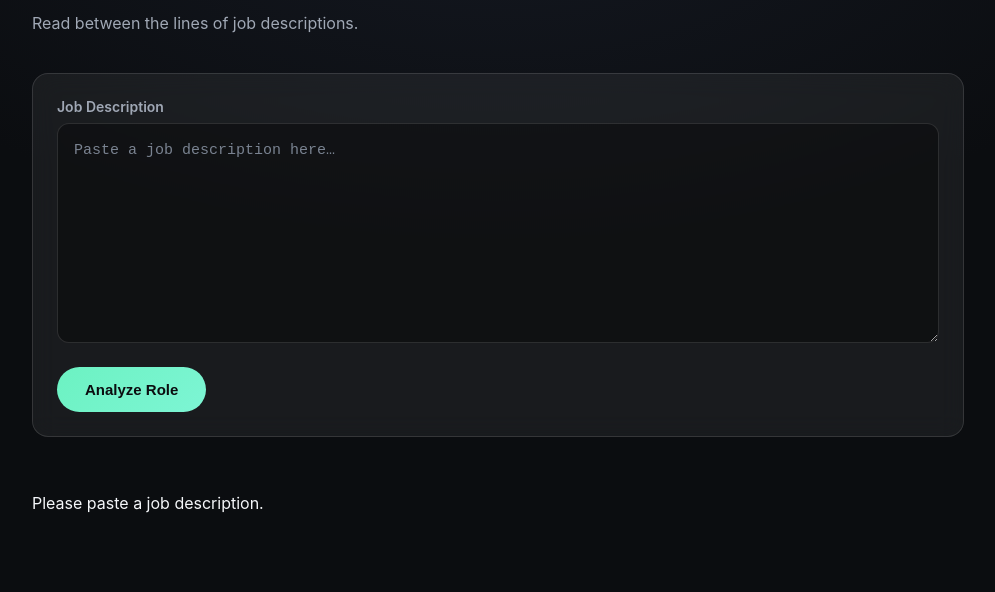
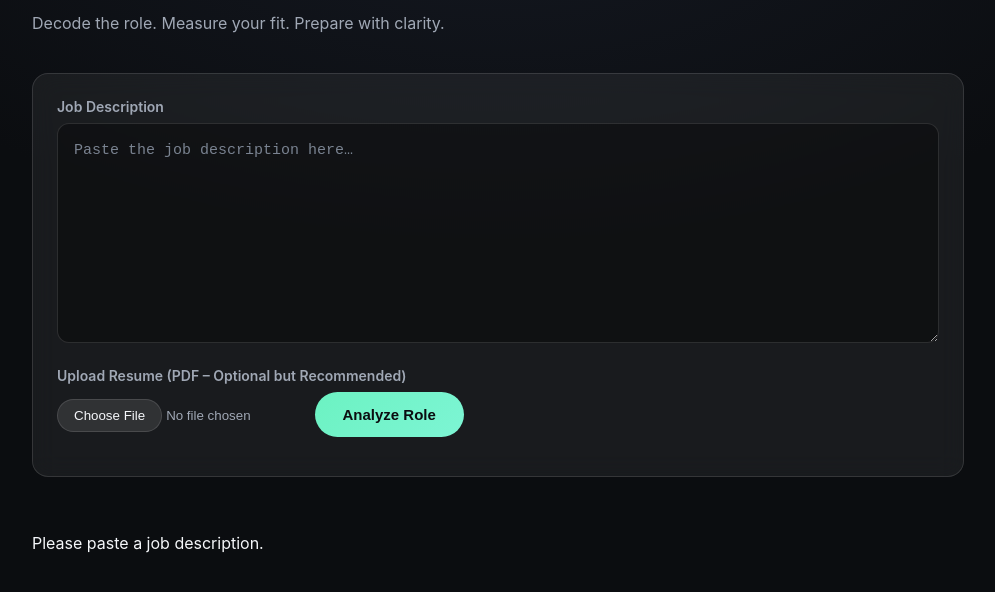
Before and after one commit to Stepho31/ReadTheRole, a website: page public/index.html in a window 1280 px wide. Both pictures are taken after a click on the button "Analyze Role". Shown: the part 114-706 px from the top of the page, without its empty margins (142-1137 px from the left). Drawn offline with Linux system fonts and the light colour scheme; a web font is replaced by a local one.

Commit message:
Making updates for version 2 adding ability for user to upload a pdf of resume and also how to make thier experience more tailored to the job description

```diff
--- a/package.json
+++ b/package.json
@@ -14,6 +14,8 @@
   "dependencies": {
     "dotenv": "^17.2.4",
     "express": "^5.2.1",
-    "node-fetch": "^3.3.2"
+    "multer": "^2.0.2",
+    "node-fetch": "^3.3.2",
+    "pdfjs-dist": "^5.4.624"
   }
 }
--- a/public/app.js
+++ b/public/app.js
@@ -1,5 +1,6 @@
 async function analyze() {
   const jd = document.getElementById("jdInput").value.trim();
+  const resumeFile = document.getElementById("resumeInput").files[0];
   const results = document.getElementById("results");
 
   if (!jd) {
@@ -9,73 +10,101 @@ async function analyze() {
 
   results.innerHTML = "<p><strong>Analyzing role intent…</strong></p>";
 
+  const formData = new FormData();
+  formData.append("jobDescription", jd);
+
+  if (resumeFile) {
+    formData.append("resume", resumeFile);
+  }
+
   let data;
+
   try {
     const res = await fetch("/analyze", {
       method: "POST",
-      headers: { "Content-Type": "application/json" },
-      body: JSON.stringify({ jobDescription: jd })
+      body: formData
     });
 
-    data = await res.json();
-  } catch {
-    results.innerHTML = "<p>Something went wrong. Please try again.</p>";
+    if (!res.ok) {
+      const errorText = await res.text();
+      results.innerHTML = `<p>Server error: ${errorText}</p>`;
       return;
     }
 
-  window.studyTopicsText = Array.isArray(data.study_topics)
-    ? data.study_topics.join("\n")
-    : "";
+    data = await res.json();
+
+  } catch (err) {
+    console.error("Frontend fetch error:", err);
+    results.innerHTML =
+      "<p>Something went wrong while contacting the server.</p>";
+    return;
+  }
+
+  // Defensive fallback values
+  const matchScore = safe(data?.candidate_match_score);
+  const alignmentFeedback = safe(data?.resume_alignment_feedback);
 
   results.innerHTML = `
-    ${section("Role Scope Reality", `<p>${safe(data.role_scope_reality)}</p>`)}
+  ${section(
+    "Candidate Match Score",
+    `
+      <p><strong>${safe(data?.candidate_match_score)} / 100</strong></p>
+      <p>${safe(data?.resume_alignment_feedback)}</p>
+    `
+  )}
 
   ${section(
-      "True Core Skills (What You’ll Be Tested On)",
-      list(data.true_core_skills)
+    "Missing Core Skills",
+    list(data?.missing_core_skills)
+  )}
+
+  ${section(
+    "Rewrite Suggestions",
+    list(data?.rewrite_suggestions)
+  )}
+
+  ${section(
+    "Interview Focus Areas",
+    list(data?.interview_signal?.focus_areas)
+  )}
+
+  ${section(
+    "Sample Interview Questions",
+    list(data?.interview_signal?.sample_questions)
+  )}
+
+  ${section(
+    "Role Scope Reality",
+    `<p>${safe(data?.role_scope_reality)}</p>`
+  )}
+
+  ${section(
+    "True Core Skills",
+    list(data?.true_core_skills)
   )}
 
   ${section(
     "Nice-to-Haves",
-      list(data.nice_to_haves)
+    list(data?.nice_to_haves)
   )}
 
   ${section(
-      "Interview Signal",
-      `
-        <strong>Focus Areas:</strong>
-        ${list(data.interview_signal?.focus_areas)}
-        <strong>Likely Questions:</strong>
-        ${list(data.interview_signal?.sample_questions)}
-      `
-    )}
-
-    ${section(
-      "Resume Positioning",
-      `
-        <p><strong>Angle:</strong> ${safe(data.resume_positioning?.angle)}</p>
-        <strong>Emphasize:</strong>
-        ${list(data.resume_positioning?.emphasize)}
-      `
-    )}
-
-    ${section(
-      "Study Topics to Brush Up On",
-      `
-        ${list(data.study_topics)}
-        <button onclick="copyStudyTopics()">Copy Study List</button>
-      `
+    "Study Topics",
+    list(data?.study_topics)
   )}
 
   ${section(
     "Role Clarity Score",
     `
-        <p><strong>${safe(data.clarity_score)} / 100</strong></p>
-        <p class="muted">${safe(data.clarity_explanation)}</p>
+      <p><strong>${safe(data?.clarity_score)} / 100</strong></p>
+      <p class="muted">${safe(data?.clarity_explanation)}</p>
     `
   )}
 `;
+
 }
+
+/* ---------- Helper Functions ---------- */
 
 function section(title, content) {
   return `
@@ -92,14 +121,9 @@ function list(items) {
   if (!Array.isArray(items) || items.length === 0) {
     return "<p class='muted'>None identified</p>";
   }
-  return `<ul>${items.map(i => `<li>${i}</li>`).join("")}</ul>`;
+  return `<ul>${items.map(i => `<li>${safe(i)}</li>`).join("")}</ul>`;
 }
 
 function safe(value) {
   return value ?? "";
 }
-
-function copyStudyTopics() {
-  navigator.clipboard.writeText(window.studyTopicsText || "");
-  alert("Study topics copied to clipboard!");
-}
--- a/public/index.html
+++ b/public/index.html
@@ -12,22 +12,35 @@
   <main class="app-shell">
     <header class="header">
       <h1>ReadTheRole</h1>
-      <p class="tagline">Read between the lines of job descriptions.</p>
+      <p class="tagline">
+        Decode the role. Measure your fit. Prepare with clarity.
+      </p>
     </header>
 
     <section class="input-card">
-      <label for="jdInput" class="input-label">
-        Job Description
-      </label>
 
+      <!-- Job Description -->
+      <label class="input-label">Job Description</label>
       <textarea
         id="jdInput"
-        placeholder="Paste a job description here…"
+        placeholder="Paste the job description here…"
       ></textarea>
+
+      <!-- Resume Upload -->
+      <label class="input-label">
+        Upload Resume (PDF – Optional but Recommended)
+      </label>
+      <input
+        type="file"
+        id="resumeInput"
+        accept="application/pdf"
+        class="file-input"
+      />
 
       <button class="primary-btn" onclick="analyze()">
         Analyze Role
       </button>
+
     </section>
 
     <section id="results" class="results"></section>
--- a/public/style.css
+++ b/public/style.css
@@ -201,3 +201,22 @@ h1 {
   letter-spacing: -0.01em;
   margin: 0 0 8px;
 }
+
+.file-input {
+  margin-bottom: 20px;
+  color: var(--text-secondary);
+}
+
+.file-input::file-selector-button {
+  background: var(--surface-strong);
+  border: 1px solid var(--border);
+  border-radius: 999px;
+  padding: 8px 16px;
+  cursor: pointer;
+  color: var(--text-primary);
+}
+
+.file-input::file-selector-button:hover {
+  border-color: var(--accent);
+  color: var(--accent);
+}
```
Also changed, not shown: server.js (+65 -12 lines), 1 other file. Lines whose indentation alone changed are shown as unchanged.
